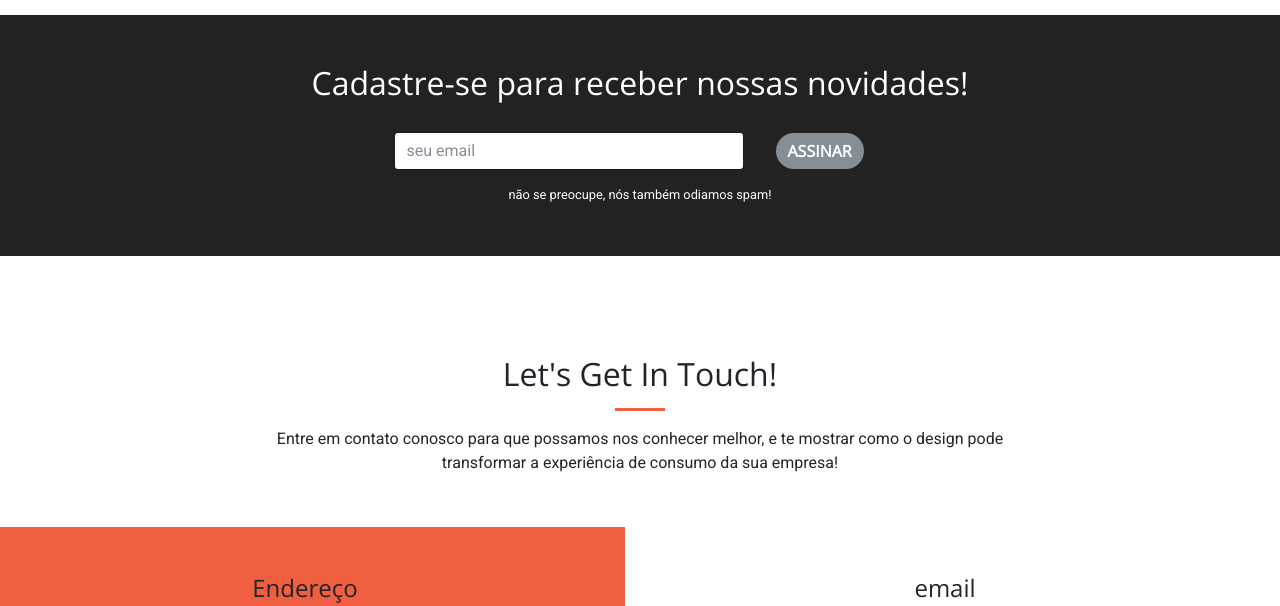
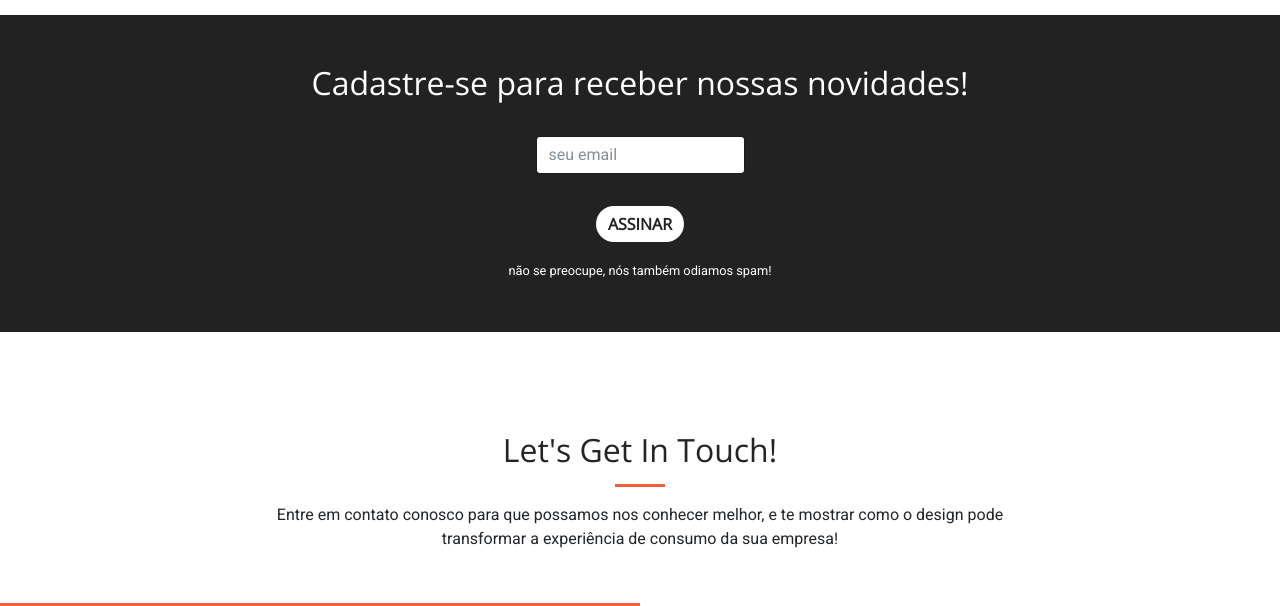
Before and after one commit to andreganske/mafidesign, a plain HTML site: page index.html in a window 1280 px wide. Shown: the part 1610-2216 px from the top of the page. Drawn offline with nearby package versions, Linux system fonts and the light colour scheme; a script that the page names is missing.

Commit message:
fix responsible itens

```diff
--- a/css/creative.css
+++ b/css/creative.css
@@ -100,7 +100,7 @@ header.masthead .header-content .header-content-inner p { font-size: 18px; max-w
 
 .call-to-action { padding: 50px 0; }
 .call-to-action h2 { margin: 0 auto 20px; }
-.call-to-action form input { margin: .75em 1em; }
+.call-to-action form input { margin: 1em 0; }
 
 address { padding: 2em 1em; }
 
--- a/index.html
+++ b/index.html
@@ -275,25 +275,28 @@
     </section-->
 
     <div class="call-to-action bg-dark">
-        <div class="container text-center">
-            <div class="col-md-12">
+        <div class="text-center">
+            <div class="col-12">
                 <h2>Cadastre-se para receber nossas novidades!</h2>
 
                 <div class="row justify-content-md-center">
                     <form action="//andreganske.us8.list-manage.com/subscribe/post?u=085d7f065456821de6e92cccf&amp;id=44fb77fc4f"
                             method="post" id="mc-embedded-subscribe-form" name="mc-embedded-subscribe-form"
-                            class="form-inline col-6 validate" target="_blank" novalidate>
+                            class="form-inline col-12 validate" target="_blank" novalidate>
+                        <div class="col-sm-12">
                             <label for="mce-EMAIL" class="sr-only">Cadastre-se para receber nossas novidades!</label>
-                        <input type="email" value="" name="EMAIL" class="form-control email col-8" id="mce-EMAIL"
+                            <input type="email" value="" name="EMAIL" class="form-control email" id="mce-EMAIL"
                                 placeholder="seu email" required>
                             <!-- real people should not fill this in and expect good things - do not remove this
                                 or risk form bot signups-->
                             <div style="position: absolute; left: -5000px;" aria-hidden="true">
                                 <input type="text" name="b_085d7f065456821de6e92cccf_44fb77fc4f" tabindex="-1" value="">
                             </div>
-                        <div class="clear">
+
+                        </div>
+                        <div class="col-md-12 text-center">
                             <input type="submit" value="assinar" name="subscribe" id="mc-embedded-subscribe"
-                                class="btn btn-secondary">
+                                class="btn btn-default">
                         </div>
                     </form>
                 </div>
@@ -303,8 +306,7 @@
     </div>
 
     <section id="contact">
-        <div class="container">
-            <div class="row">
+        <div class="col-12">
             <div class="col-lg-8 mx-auto text-center">
                 <h2 class="section-heading">Let's Get In Touch!</h2>
                 <hr>
@@ -312,9 +314,8 @@
                     transformar a experiência de consumo da sua empresa!</p>
             </div>
         </div>
-        </div>
 
-        <div class="row container-fluid contact-container">
+        <div class="col-12 contact-container">
             <div class="col-lg-6 bg-primary">
                 <div class="col-md-10 mx-auto text-center">
                     <h4>Endereço</h4>
```
Also changed, not shown: css/creative.min.css. Lines whose indentation alone changed are shown as unchanged.
